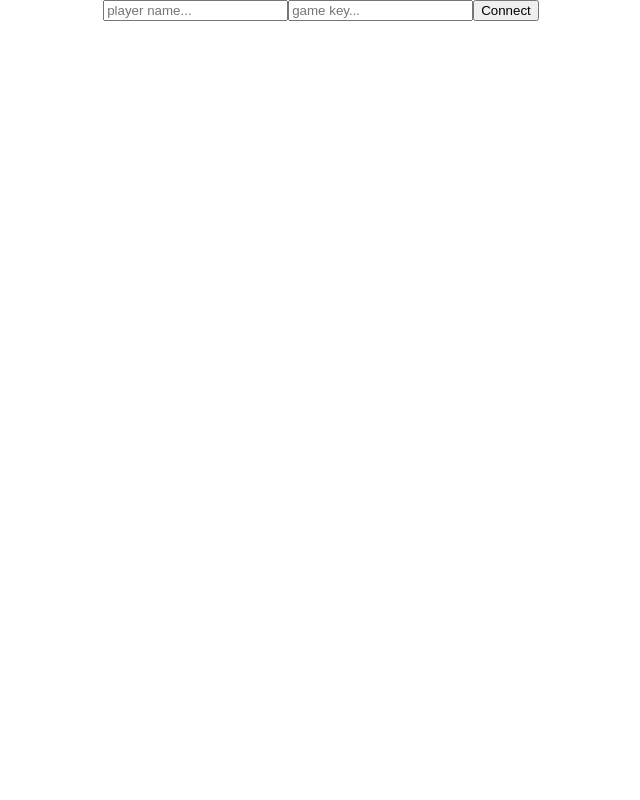
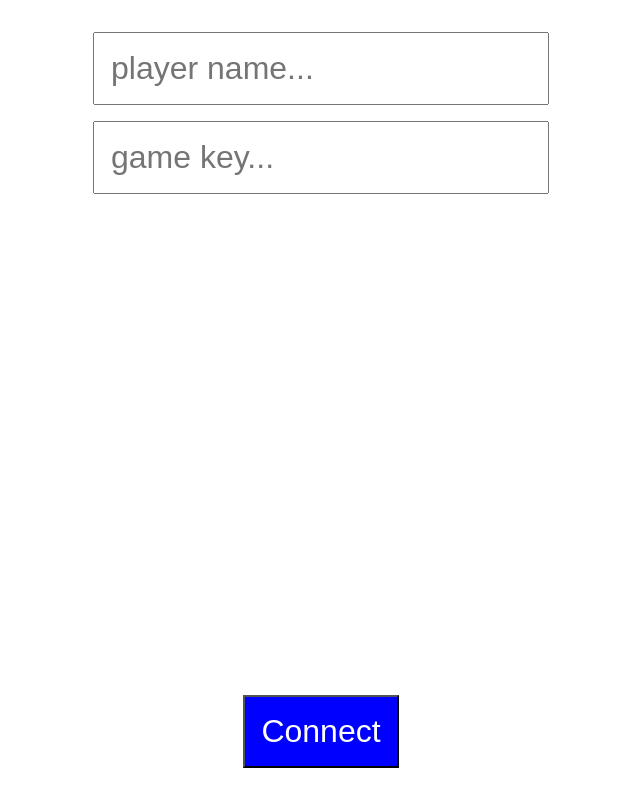
Before and after one commit to FelipeLecot/teg-game-online, a React (Vite) app in the folder client/: page / in a window 1280 px wide. Shown: the whole page, without its empty margins (319-959 px from the left). Built offline with nearby package versions, Linux system fonts and the light colour scheme.

Commit message:
Menu fixes

```diff
--- a/client/src/globals.css
+++ b/client/src/globals.css
@@ -1,7 +1,18 @@
 body {
     margin: 0;
     overflow: hidden;
+    height: 100dvh;
+    width: 100dvw;
+    display: flex;
+    justify-content: center;
 }
+#root {
+    padding: 2rem;
+    display: flex;
+    justify-content: center;
+    align-items: center;
+}
+
 ul {
     margin: 0;
     padding: 0;
@@ -14,3 +25,27 @@ main {
     width: 100%;
     height: 100%;
 }
+
+.main-menu {
+    display: flex;
+    flex-direction: column;
+    gap: 1rem;
+    align-items: center;
+    justify-content: center;
+    padding: 2rem;
+    height: 100%;
+}
+.main-menu input {
+    font-size: 2rem;
+    padding: 1rem;
+}
+.main-menu button {
+    font-size: 2rem;
+    background-color: blue;
+    color: white;
+    padding: 1rem;
+    display: flex;
+    align-items: center;
+    justify-content: center;
+    margin-top: auto;
+}
--- a/client/src/pages/Menu.tsx
+++ b/client/src/pages/Menu.tsx
@@ -11,7 +11,7 @@ export default function Menu ({connectToGame}:Props) {
         connectToGame(playerName_input.value ?? 'Guest', gameKey_input)
     }
 
-    return <main>
+    return <main className="main-menu">
         <input id='playername_input' placeholder="player name..."/>
         <input id='gamekey_input' placeholder="game key..."/>
 
```
